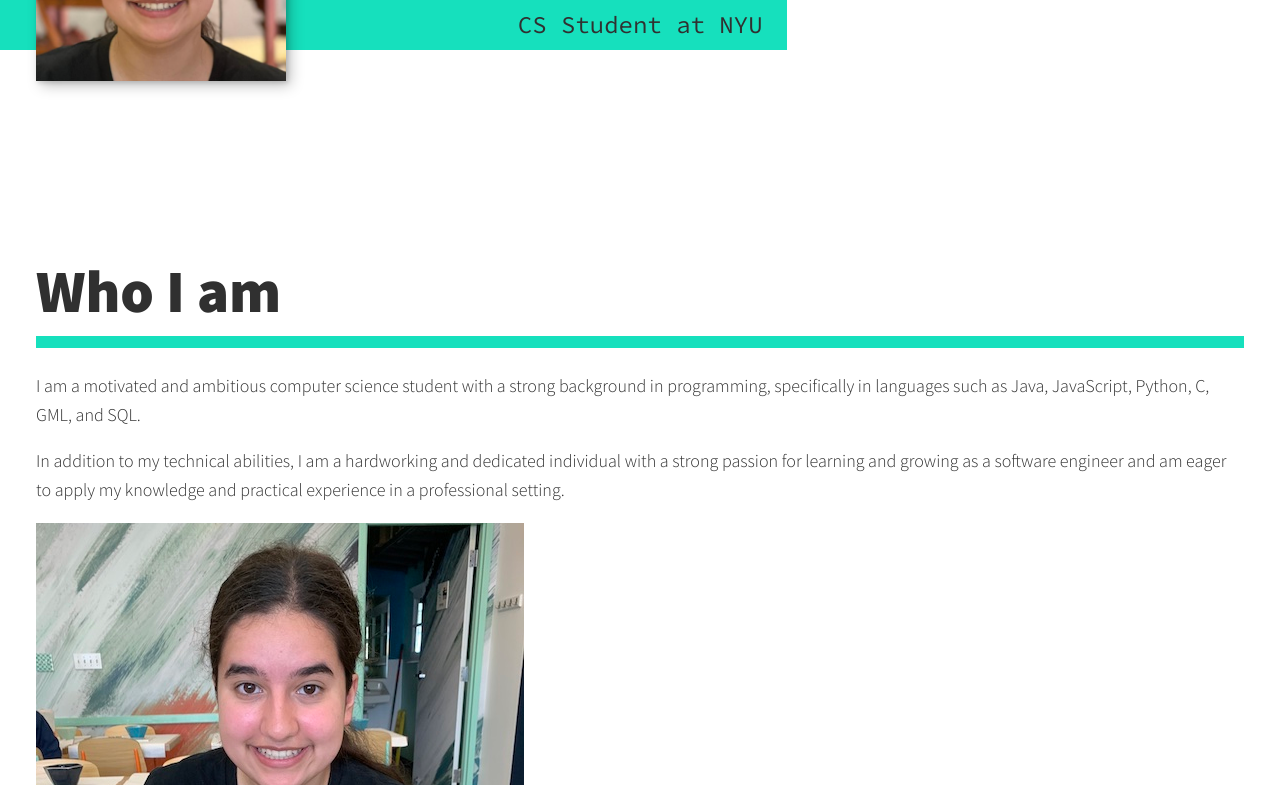
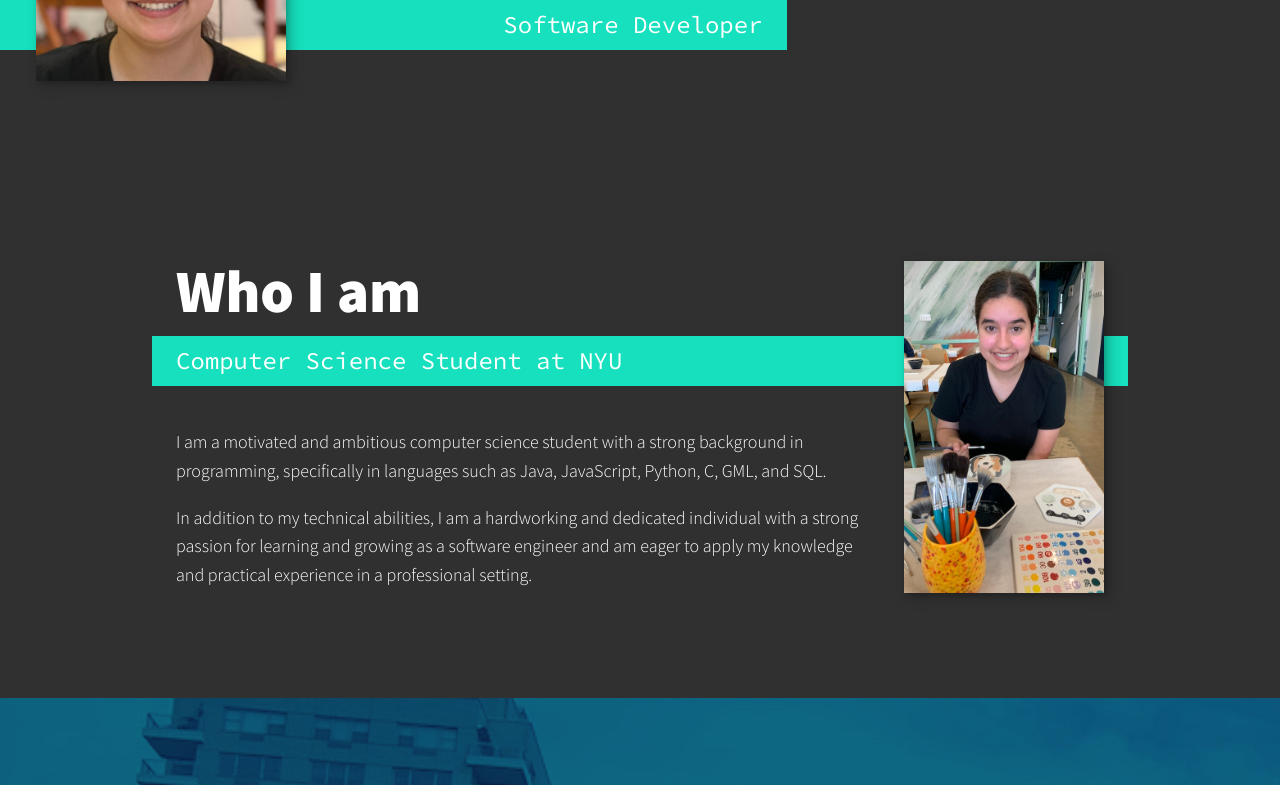
Before and after one commit to liannnaa/Portfolio, a website built with Vite: page index.html in a window 1280 px wide. Shown: the part 523-1308 px from the top of the page. Built offline with nearby package versions, Linux system fonts and the light colour scheme.

Commit message:
Added css to about me

```diff
--- a/css/style.css
+++ b/css/style.css
@@ -38,8 +38,8 @@
 /* General styles */
 
 body {
-    background: var(--clr-light);
-    color: var(--clr-dark);
+    background: var(--clr-dark);
+    color: var(--clr-light);
     margin: 0;
     font-family: var(--ff-primary);
     font-size: var(--fs-body);
@@ -57,13 +57,18 @@ img {
 
 strong {font-weight: var(--fw-bold)}
 
+:focus {
+    outline: 3px solid var(--clr-accent);
+    outline-offset: 3px;
+}
+
 /* Buttons */
 
 .btn {
     display: inline-block;
-    padding: .5em 1.5em;
+    padding: .5em 2.5em;
     background: var(--clr-accent);
-    color: var(--clr-dark);
+    color: var(--clr-light);
     text-decoration: none;
     cursor: pointer;
     font-size: .8rem;
@@ -187,6 +192,10 @@ nav {display: none;}
     opacity: 0.25;
 }
 
+.classes {
+    margin-bottom: 4em;
+}
+
 .class {
     display:contents;
     max-width: 500px;
@@ -196,10 +205,54 @@ nav {display: none;}
 @media (min-width: 800px) {
     .classes {
         max-width: 1000px;
-        margin: 0 auto;
+        margin-left: auto;
+        margin-right: auto;
     }
 
     .class + .class {
         margin-left: 2em;
     }
 }
+
+/* About Me */
+
+.about-me {
+    max-width: 1000px;
+    margin: 0 auto;
+}
+
+.about-me__img {
+    box-shadow: var(--bs);
+}
+
+@media (min-width: 600px) {
+    .about-me {
+        display: grid;
+        grid-template-columns: 1fr 200px;
+        grid-template-areas:
+            "title img"
+            "subtitle img"
+            "text img";
+            grid-column-gap: 2em;
+    }
+
+    .section__title--about {
+        grid-area: title;
+    }
+
+    .section__subtitle--about {
+        grid-column: 1 / -1;
+        grid-row: 2;
+        position: relative;
+        left: -1em;
+        width: calc(100% + 2em);
+        padding-left: 1em;
+        padding-right: calc(200px + 4em);
+    }
+
+    .about-me__img {
+        grid-area: img;
+        position: relative;
+        z-index: 2;
+    }
+}
--- a/index.html
+++ b/index.html
@@ -34,21 +34,21 @@
             <h1 class="section__title section__title--intro">
                 Hi, I am <strong>Lianna Poblete</strong>
             </h1>
-            <p class="section__subtitle section__subtitle--intro">CS Student at NYU</p>
+            <p class="section__subtitle section__subtitle--intro">Software Developer</p>
             <img src="img/lianna.jpg" alt="Lianna headshot" class="intro__img">
         </section>
 
         <!-- About me -->
         <section class="about-me" id="about">
             <h2 class="section__title section__title--about">Who I am</h2>
-            <p class="section__subtitle section__subtitle--about"></p>
+            <p class="section__subtitle section__subtitle--about">Computer Science Student at NYU</p>
 
             <div class="about-me__body">
                 <p>I am a motivated and ambitious computer science student with a strong background in programming, specifically in languages such as Java, JavaScript, Python, C, GML, and SQL.</p>
                 <p>In addition to my technical abilities, I am a hardworking and dedicated individual with a strong passion for learning and growing as a software engineer and am eager to apply my knowledge and practical experience in a professional setting.</p>
             </div>
 
-            <img src="img/lianna2.jpg" alt="Lianna painting">
+            <img src="img/lianna2.jpg" alt="Lianna painting" class="about-me__img">
          </section>
 
         <!-- My classes -->
```
